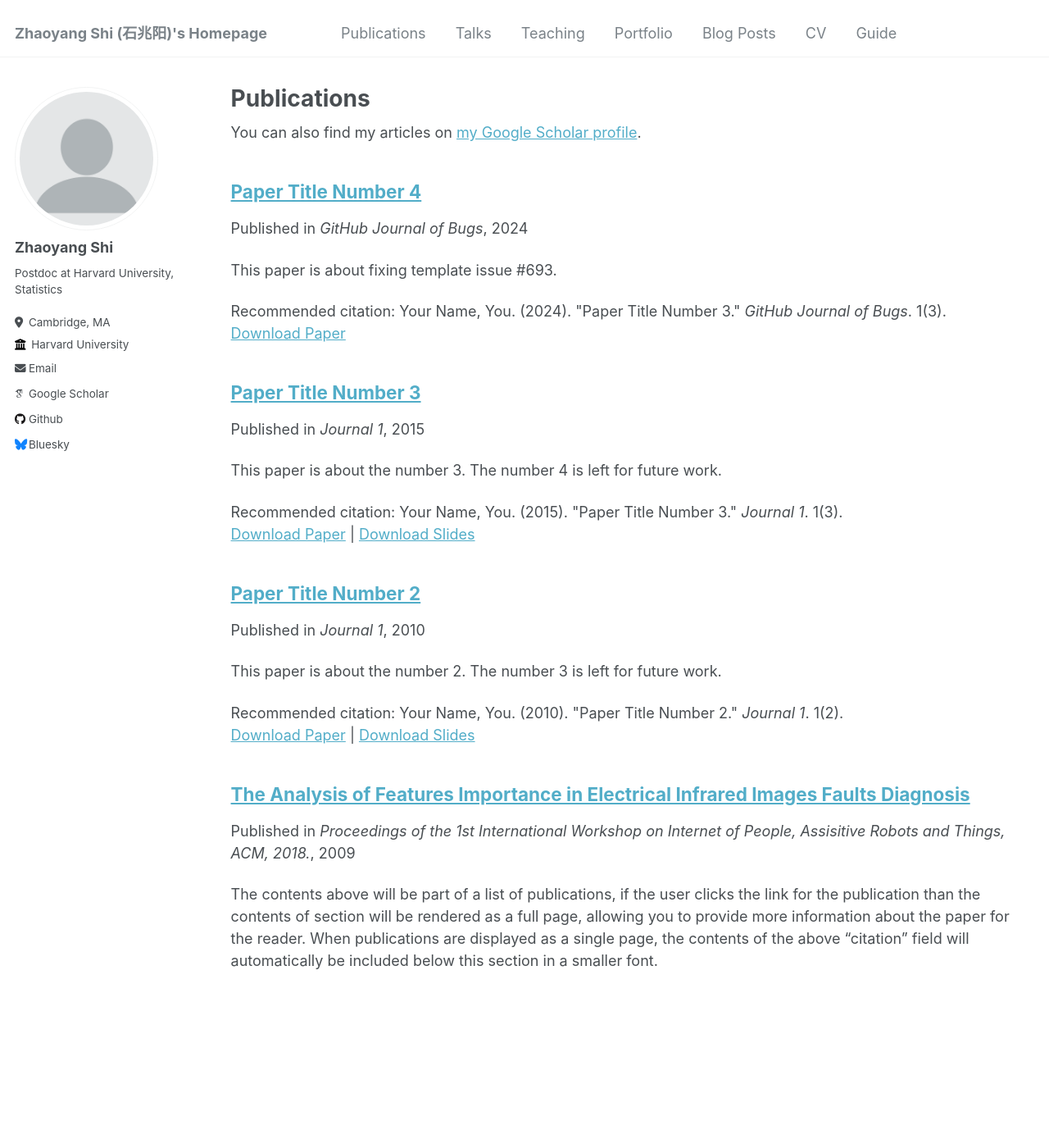
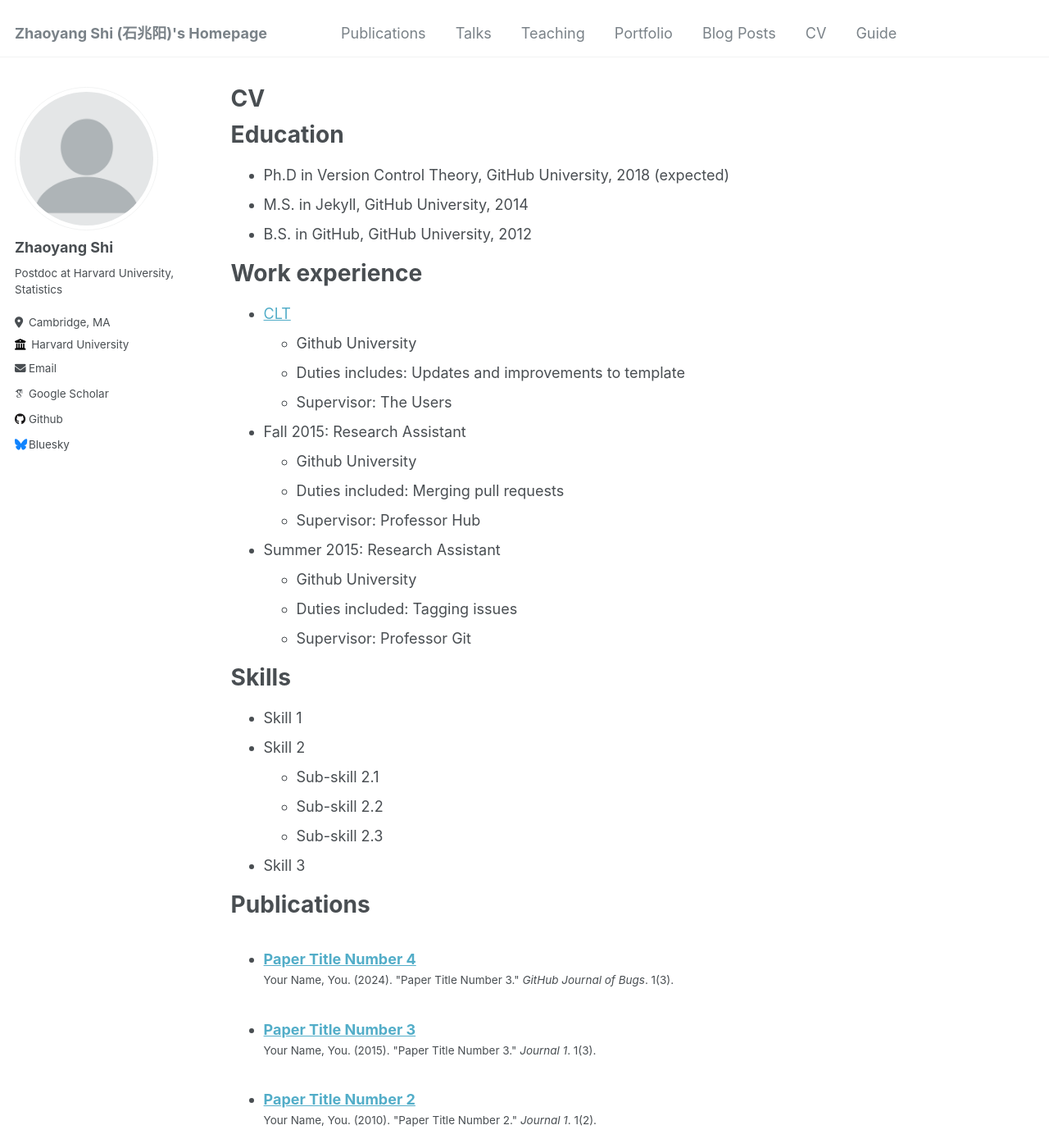
Before and after one commit to 10Mzys/website, a Jekyll site: the page built from _pages/publications.md, in a window 1280 px wide and 1400 px high. Shown: the whole window at 82% size. Built offline with Jekyll 4.4.1, drawn with Linux system fonts in a browser that asks for light colours; some web fonts are replaced; some of the changed text lies outside the part shown.

Commit message:
Update publications.md

```diff
--- a/_pages/publications.md
+++ b/_pages/publications.md
@@ -1,16 +1,64 @@
 ---
 layout: archive
-title: "Publications"
-permalink: /publications/
+title: "CV"
+permalink: /cv/
 author_profile: true
+redirect_from:
+  - /resume
 ---
-
-{% if site.author.googlescholar %}
-  <div class="wordwrap">You can also find my articles on <a href="{{site.author.googlescholar}}">my Google Scholar profile</a>.</div>
-{% endif %}
 
 {% include base_path %}
 
-{% for post in site.publications reversed %}
-  {% include archive-single.html %}
-{% endfor %}
+Education
+======
+* Ph.D in Version Control Theory, GitHub University, 2018 (expected)
+* M.S. in Jekyll, GitHub University, 2014
+* B.S. in GitHub, GitHub University, 2012
+
+Work experience
+======
+* [CLT](https://arxiv.org/abs/2403.09960)
+  * Github University
+  * Duties includes: Updates and improvements to template
+  * Supervisor: The Users
+
+* Fall 2015: Research Assistant
+  * Github University
+  * Duties included: Merging pull requests
+  * Supervisor: Professor Hub
+
+* Summer 2015: Research Assistant
+  * Github University
+  * Duties included: Tagging issues
+  * Supervisor: Professor Git
+
+Skills
+======
+* Skill 1
+* Skill 2
+  * Sub-skill 2.1
+  * Sub-skill 2.2
+  * Sub-skill 2.3
+* Skill 3
+
+Publications
+======
+  <ul>{% for post in site.publications reversed %}
+    {% include archive-single-cv.html %}
+  {% endfor %}</ul>
+
+Talks
+======
+  <ul>{% for post in site.talks reversed %}
+    {% include archive-single-talk-cv.html  %}
+  {% endfor %}</ul>
+
+Teaching
+======
+  <ul>{% for post in site.teaching reversed %}
+    {% include archive-single-cv.html %}
+  {% endfor %}</ul>
+
+Service and leadership
+======
+* Currently signed in to 43 different slack teams
```
